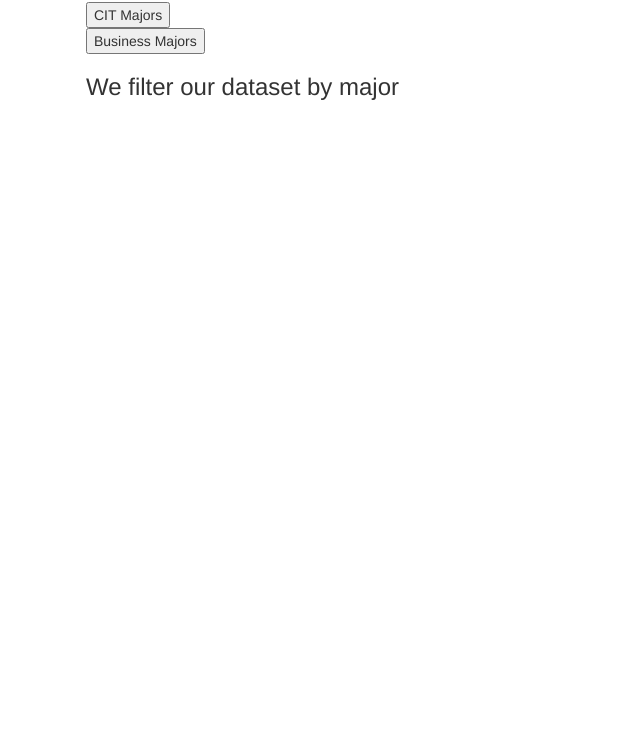
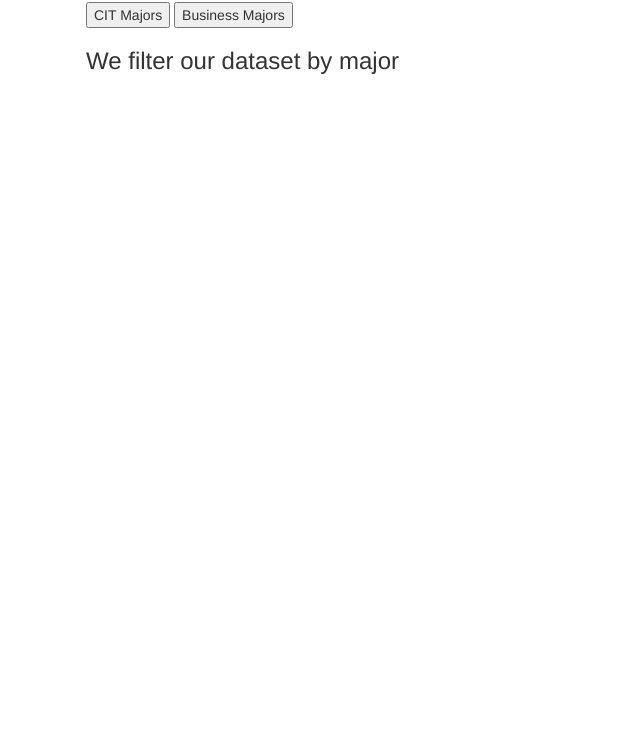
Before and after one commit to tkblackwell/tkblackwell.github.io, a plain HTML site: page index.html in a window 1280 px wide. Shown: the part 68-800 px from the top of the page, without its empty margins (0-640 px from the left). Drawn offline with nearby package versions, Linux system fonts and the light colour scheme.

Commit message:
Update index.html

```diff
--- a/index.html
+++ b/index.html
@@ -27,7 +27,7 @@
   <body style='margin-left: 32px;'>
      <h1> Select a Major </h1>
 
-     <button input type="button" id='btn' value="CIT Majors" onClick="getData('CIT')">CIT Majors</button> <br>
+     <button input type="button" id='btn' value="CIT Majors" onClick="getData('CIT')">CIT Majors</button>
 	 <button input type="button" id='btn1' value="Business Majors" onClick="getData('Bus')">Business Majors</button>
 
       <h3> We filter our dataset by major </h3>
```
